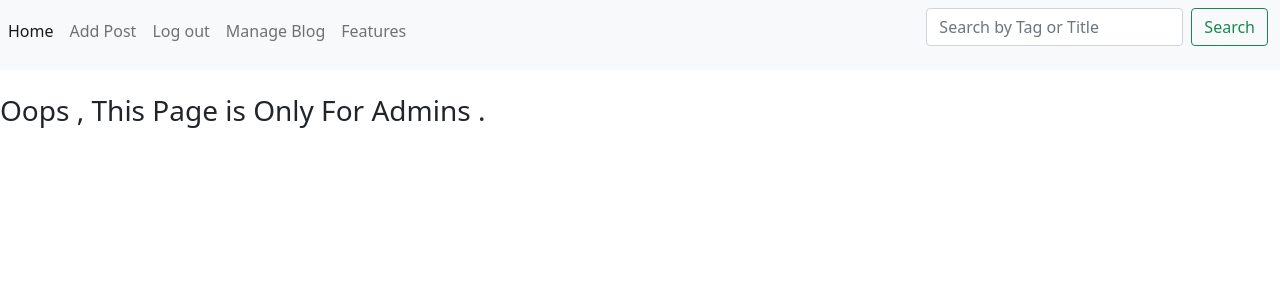
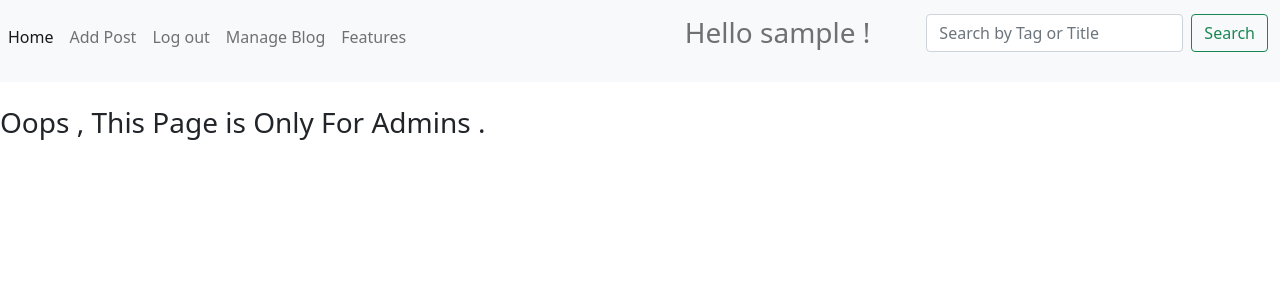
Before and after one commit to OmarAbdelzaher/Django-Blog-Project-G1, a Django app: page /dj_blog/manageBlog/ in a window 1280 px wide. Shown: the top 300 px of the page. Run offline with Django 3.2, Linux system fonts and the light colour scheme; the visitor is signed in with stand-in values (Sample User, id 1); some libraries are stand-ins or nearby versions.

Commit message:
Hello user

```diff
--- a/templates/dj_blog/header.html
+++ b/templates/dj_blog/header.html
@@ -5,9 +5,9 @@
       <a class="nav-link active" aria-current="page" href="{% url 'landing' %}">Home</a>
 
       {% if user.is_authenticated %}
-      <a class="nav-link" href="{% url 'add-post'%}">Add Post</a>
+        <a class="nav-link" href="{% url 'add-post'%}">Add Post</a>
 
-      <a class="nav-link" href="{% url 'logout' %}">Log out</a>
+        <a class="nav-link" href="{% url 'logout' %}">Log out</a>
       {% if user.is_staff == True %}
       <a class="nav-link" href="/dj_admin/starter">Manage Blog</a>
       {% else %}
@@ -21,10 +21,17 @@
       <a class="nav-link" href="#">Features</a>
 
     </ul>
+    {% if user.is_authenticated %}
+
+        <ul class="navbar-nav ml-auto mb-2 ">
+          <a class="nav-link" href="#"><h3> Hello {{user.username}} ! </h3></a>
+
+        </ul>
+    {% endif %}
 
     <form method=POST action="{% url 'search'  %}" class="d-flex">
       {% csrf_token %}
-      <input class="form-control me-2" type="search" name="searched"  placeholder="Search by Tag or Title" aria-label="Search">
+      <input class="form-control me-2 ms-5" type="search" name="searched"  placeholder="Search by Tag or Title" aria-label="Search">
       <button class="btn btn-outline-success" type="submit">Search</button>
     </form>
 
```
